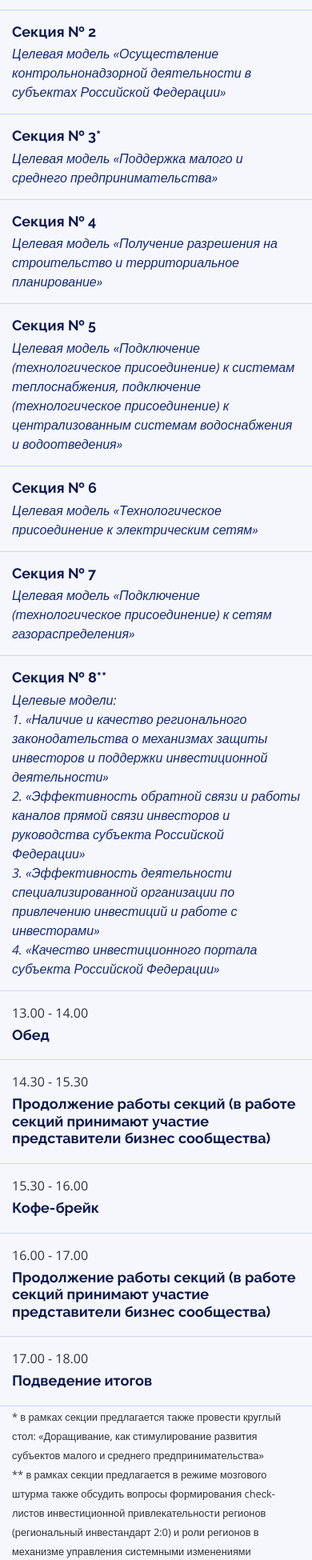
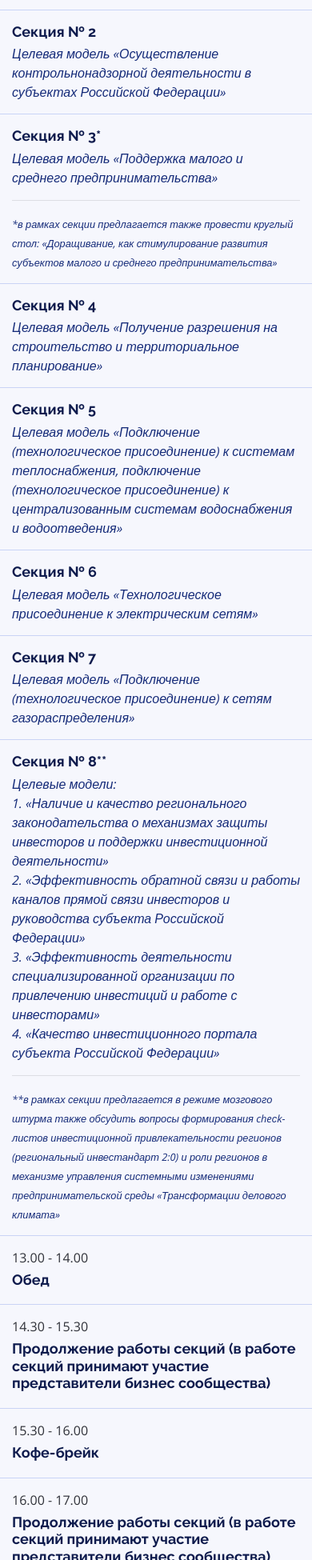
Before and after one commit to Armanitos94/minec, a plain HTML site: page index.html in a window 390 px wide. Shown: the part 2605-4555 px from the top of the page at 80% size. Drawn offline with nearby package versions, Linux system fonts and the light colour scheme.

Commit message:
programm

```diff
--- a/index.html
+++ b/index.html
@@ -164,6 +164,8 @@
               <div class="col-md-10">
                  <h4>Секция № 3*</h4>
                  <p>Целевая модель «Поддержка малого и среднего предпринимательства» </p>
+                 <hr>
+                 <p><small>*в рамках секции предлагается также провести круглый стол: «Доращивание, как стимулирование развития субъектов малого и среднего предпринимательства»</small></p>
               </div>
             </div>
 
@@ -211,6 +213,8 @@
                   3. «Эффективность деятельности специализированной организации по привлечению инвестиций и работе с инвесторами» <br>
                   4. «Качество инвестиционного портала субъекта  Российской Федерации»
                 </p>
+                <hr>
+                <p><small>**в рамках секции предлагается в режиме мозгового штурма также обсудить вопросы формирования cheсk-листов инвестиционной привлекательности регионов (региональный инвестандарт 2:0) и роли регионов в механизме управления системными изменениями предпринимательской среды «Трансформации делового климата»</small></p>
               </div>
             </div>
 
@@ -249,17 +253,6 @@
 
               </div>
             </div>
-
-            <div class="row">
-               <div class="col-md-12">
-                <small class="text-justify">* в рамках секции предлагается также  провести круглый стол: «Доращивание, как стимулирование развития субъектов малого и среднего предпринимательства»</small>
-              </div>
-
-              <div class="col-md-12">
-                <small class="text-justify">** в рамках секции предлагается в режиме мозгового штурма также обсудить вопросы формирования cheсk-листов инвестиционной привлекательности регионов (региональный инвестандарт 2:0) и роли регионов в механизме управления системными изменениями предпринимательской среды «Трансформации делового климата»</small>
-              </div>
-            </div>
-
           </div>
           <!-- End Schdule Day 1 -->
         </div>
```
